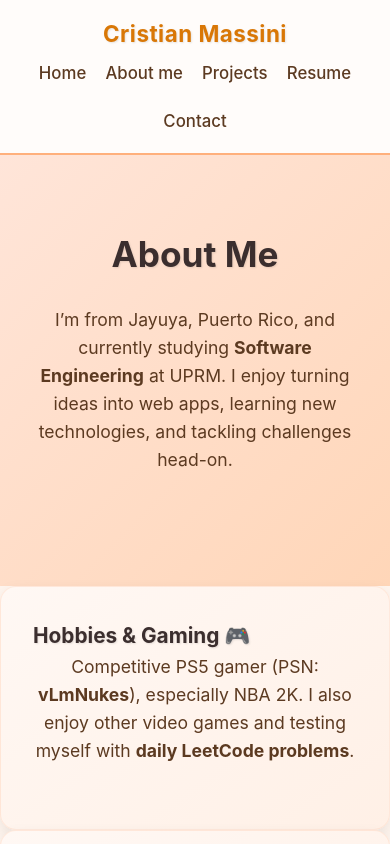
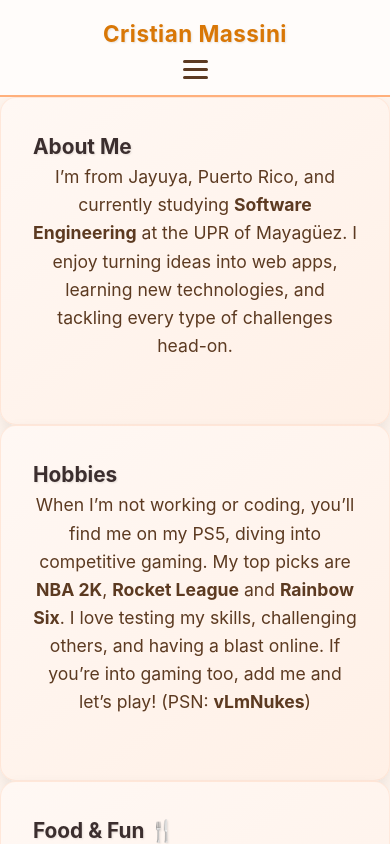
Before and after one commit to Massinl/myPortfolio, a React (Vite) app in the folder webPage/: page /about in a window 390 px wide. Shown: the top 844 px of the page. Built offline with nearby package versions, Linux system fonts and the light colour scheme.

Commit message:
small fixes improved about me

```diff
--- a/webPage/package.json
+++ b/webPage/package.json
@@ -14,6 +14,7 @@
     "react": "^19.1.1",
     "react-dom": "^19.1.1",
     "react-draggable": "^4.5.0",
+    "react-icons": "^5.5.0",
     "react-router-dom": "^7.9.4"
   },
   "devDependencies": {
--- a/webPage/src/components/Navbar.css
+++ b/webPage/src/components/Navbar.css
@@ -60,6 +60,34 @@
   border-radius: 2px;
 }
 
+/* === Hamburger Menu === */
+.hamburger {
+  display: left;
+  flex-direction: column;
+  cursor: pointer;
+  gap: 5px;
+
+}
+
+.hamburger span {
+  width: 25px;
+  height: 3px;
+  background-color: #5c3a21;
+  border-radius: 2px;
+  transition: all 0.3s ease;
+}
+
+/* Animate hamburger when open */
+.hamburger.open span:nth-child(1) {
+  transform: rotate(45deg) translate(5px, 5px);
+}
+.hamburger.open span:nth-child(2) {
+  opacity: 0;
+}
+.hamburger.open span:nth-child(3) {
+  transform: rotate(-45deg) translate(5px, -5px);
+}
+
 /* === Desktop focus (Web only) === */
 @media (min-width: 1024px) {
   .navbar {
@@ -82,3 +110,31 @@
     gap: 1.2rem;
   }
 }
+
+/* === Small screens / phones === */
+@media (max-width: 480px) {
+  .hamburger {
+    display: flex;
+  }
+
+  .navbar-links {
+    position: absolute;
+    top: 60px;
+    left: 0;
+    right: 0;
+    background: rgba(255, 255, 255, 0.95);
+    flex-direction: column;
+    align-items: center;
+    gap: 1rem;
+    padding: 1rem 0;
+    transform: translateY(-200%);
+    transition: transform 0.3s ease;
+    z-index: 49;
+    display: none;
+  }
+
+  .navbar-links.open {
+    display: flex;
+    transform: translateY(0);
+  }
+}
--- a/webPage/src/components/Navbar.tsx
+++ b/webPage/src/components/Navbar.tsx
@@ -1,30 +1,43 @@
-import React from "react";
+import React, { useState } from "react";
 import { Link, useLocation } from "react-router-dom";
 import "./Navbar.css";
 
 export default function Navbar() {
   const location = useLocation();
+  const [menuOpen, setMenuOpen] = useState(false);
 
   return (
     <nav className="navbar">
       <h2 className="navbar-logo">Cristian Massini</h2>
 
-      <div className="navbar-links">
+      <div
+        className={`navbar-links ${menuOpen ? "open" : ""}`}
+        onClick={() => setMenuOpen(false)}
+      >
         <Link to="/" className={location.pathname === "/" ? "active" : ""}>
-            Home
+          Home
         </Link>
         <Link to="/About" className={location.pathname === "/About" ? "active" : ""}>
-            About me
+          About me
         </Link>
         <Link to="/projects" className={location.pathname === "/projects" ? "active" : ""}>
-            Projects
+          Projects
         </Link>
         <Link to="/resume" className={location.pathname === "/resume" ? "active" : ""}>
-            Resume
+          Resume
         </Link>
         <Link to="/contact" className={location.pathname === "/contact" ? "active" : ""}>
-            Contact
+          Contact
         </Link>
+      </div>
+
+      <div
+        className={`hamburger ${menuOpen ? "open" : ""}`}
+        onClick={() => setMenuOpen(!menuOpen)}
+      >
+        <span></span>
+        <span></span>
+        <span></span>
       </div>
     </nav>
   );
--- a/webPage/src/pages/About.tsx
+++ b/webPage/src/pages/About.tsx
@@ -5,38 +5,43 @@ export default function About() {
   return (
     <div className="home-container">
 
-      {/* === Hero / Intro === */}
-      <section className="hero">
-        <h1>About Me</h1>
-        <p>
-          I’m from Jayuya, Puerto Rico, and currently studying <strong>Software Engineering</strong> at UPRM.
-          I enjoy turning ideas into web apps, learning new technologies, and tackling challenges head-on.
-        </p>
-      </section>
-
       {/* === Personal Info Cards === */}
       <section className="about-section no-animation">
         <div className="section-card">
-          <h2>Hobbies & Gaming 🎮</h2>
+          <h2>About Me</h2>
           <p>
-            Competitive PS5 gamer (PSN: <strong>vLmNukes</strong>), especially NBA 2K.
-            I also enjoy other video games and testing myself with <strong>daily LeetCode problems</strong>.
+            I’m from Jayuya, Puerto Rico, and currently studying <strong>Software Engineering</strong> at the UPR of Mayagüez.
+            I enjoy turning ideas into web apps, learning new technologies, and tackling every type of challenges head-on.
           </p>
+        </div>
+        <div className="section-card">
+          <h2>Hobbies</h2>
+            <p>
+                When I’m not working or coding, you’ll find me on my PS5, diving into competitive gaming.
+                My top picks are <strong>NBA 2K</strong>, <strong>Rocket League</strong> and <strong>Rainbow Six</strong>.
+                I love testing my skills, challenging others, and having a blast online.
+                If you’re into gaming too, add me and let’s play! (PSN: <strong>vLmNukes</strong>)
+            </p>
+
         </div>
 
         <div className="section-card">
           <h2>Food & Fun 🍴</h2>
           <p>
-            I love exploring new foods and cuisines.
-            Fun fact: I run on <strong>water</strong> instead of coffee—not common among coders! 😄
+            I love exploring almost all types of food—Asian, Korean, Criollo, and more. Also I enjoy experimenting in the kitchen, trying out new recipes and flavors.
+            That said, the experiments doesn’t always go as planned...
+           <br /><br />Fun fact: I run on <strong>water</strong> instead of coffee this is not your typical coder!
           </p>
+
+
+
         </div>
 
         <div className="section-card">
           <h2>Tech & Learning 💻</h2>
           <p>
             Passionate about web development, programming, and new tech.
-            Currently diving into <strong>Machine Learning</strong> and <strong>Artificial Intelligence</strong> to build smarter apps.
+            Currently diving into <strong>Machine Learning</strong> and  <strong>Artificial Intelligence</strong> to build smarter apps.
           </p>
         </div>
 
--- a/webPage/src/pages/Home.tsx
+++ b/webPage/src/pages/Home.tsx
@@ -33,13 +33,13 @@ export default function Home() {
             I turn ideas into smooth, functional web apps, focusing on clean code and engaging user experiences.
           </p>
           <div className="hero-buttons">
-            <Link to="/projects" className="button button-blue">
+            <Link to="/projects" className="button button-orange">
               View My Projects
             </Link>
-            <a href="/resume.pdf" target="_blank" rel="noopener noreferrer" className="button button-green">
+            <a href="/resume.pdf" target="_blank" rel="noopener noreferrer" className="button button-orange">
               Download Resume
             </a>
-            <Link to="/about" className="button button-blue">
+            <Link to="/About" className="button button-orange">
                 Want to know me outside coding?
             </Link>
           </div>
@@ -92,7 +92,7 @@ export default function Home() {
             <p>React & Supabase platform connecting students for projects and study groups.</p>
           </div>
         </div>
-        <Link to="/projects" className="button button-blue">
+        <Link to="/projects" className="button button-orange">
           See All Projects →
         </Link>
       </section>
--- /dev/null
+++ b/webPage/src/pages/styles/about.css
@@ -0,0 +1,93 @@
+/* === Animated Gradient Background === */
+@keyframes gradientAnimation {
+  0% { background-position: 0% 50%; }
+  50% { background-position: 100% 50%; }
+  100% { background-position: 0% 50%; }
+}
+
+.home-container {
+  min-height: 100vh;
+  padding: 2rem;
+  font-family: 'Inter', sans-serif;
+  color: white;
+  display: flex;
+  justify-content: center;
+  align-items: flex-start;
+  background: linear-gradient(-45deg, #ff7eb9, #ffb347, #8aefff, #ff7eb9);
+  background-size: 400% 400%;
+  animation: gradientAnimation 15s ease infinite;
+}
+
+/* === Section Cards === */
+.about-section {
+  display: flex;
+  flex-direction: column;
+  gap: 2rem;
+  max-width: 900px;
+  width: 100%;
+}
+
+.section-card {
+  background: rgba(255, 255, 255, 0.1);
+  border: 2px solid rgba(255, 255, 255, 0.3);
+  border-radius: 20px;
+  padding: 1.5rem;
+  transition: transform 0.3s ease, box-shadow 0.3s ease;
+}
+
+.section-card:hover {
+  transform: translateY(-10px);
+  box-shadow: 0 15px 25px rgba(0,0,0,0.3);
+}
+
+h2 {
+  margin-bottom: 0.8rem;
+  color: #fff;
+}
+
+p {
+  line-height: 1.5;
+}
+
+/* === Hexagon Skill Graph === */
+.hexagon-graph {
+  display: flex;
+  flex-direction: column;
+  align-items: center;
+  margin-top: 3rem;
+}
+
+.hex-row {
+  display: flex;
+  gap: 1rem;
+  justify-content: center;
+}
+
+.hex-row.offset {
+  margin-left: 3rem;
+}
+
+.hex {
+  width: 120px;
+  height: 69px;
+  background: rgba(255,255,255,0.15);
+  clip-path: polygon(25% 0%, 75% 0%, 100% 50%, 75% 100%, 25% 100%, 0% 50%);
+  display: flex;
+  align-items: center;
+  justify-content: center;
+  color: white;
+  font-weight: bold;
+  text-align: center;
+  cursor: pointer;
+}
+
+.hex:hover {
+  transform: scale(1.1);
+  background: rgba(255,255,255,0.3);
+}
+
+/* Responsive */
+@media (max-width: 700px) {
+  .hex-row.offset { margin-left: 0; flex-direction: column; }
+  .hex { width: 100px; height: 60px; }
+}
--- a/webPage/src/styles/home.css
+++ b/webPage/src/styles/home.css
@@ -37,25 +37,17 @@ a:hover {
   border: none;
 }
 
-.button-blue {
+.button-orange {
   background-color: #ff8c42;
   color: white;
 }
 
-.button-blue:hover {
+.button-orange:hover {
   background-color: #ffa65c;
+  color:rgb(0, 0, 0);
   transform: translateY(-2px);
 }
 
-.button-green {
-  background-color: #ffb07c;
-  color: white;
-}
-
-.button-green:hover {
-  background-color: #ffc69a;
-  transform: translateY(-2px);
-}
 
 /* === Headings with subtle texture === */
 h1, h2 {
@@ -263,6 +255,14 @@ p {
   transform: none ;
   transition: none ;
 }
+.about-hero .hero {
+  padding-bottom: 2rem;
+  padding-top: 3rem;
+  color: #3b2e2e;
+}
+
+
+
 
 
 /* === Responsive === */
```
Also changed, not shown: 1 other file (tests, documents, lock files or other folders).
